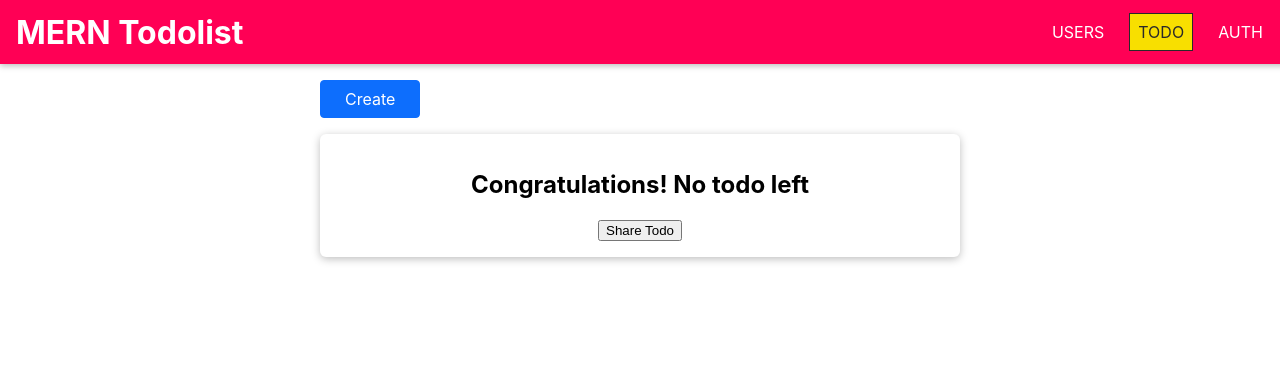
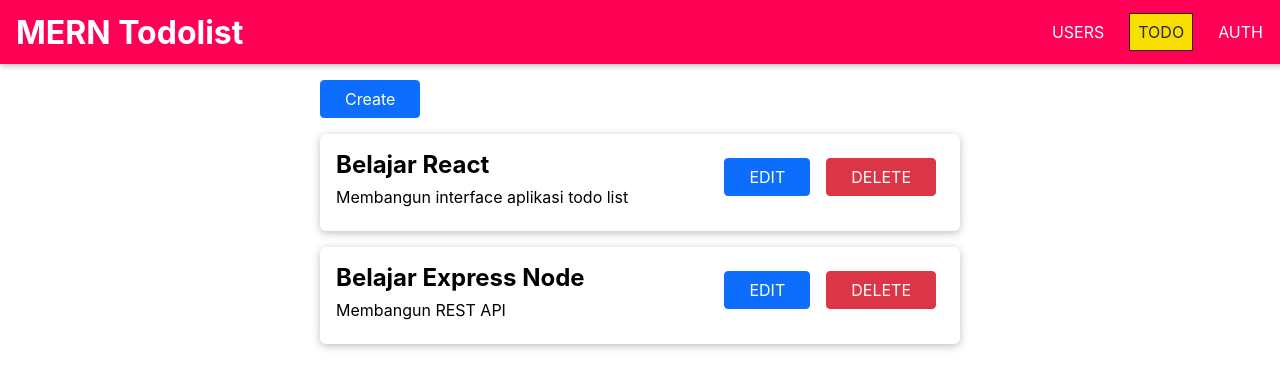
Before and after one commit to adityapryg/mern-frontend, a React (Create React App) app: page /todo in a window 1280 px wide. Shown: the top 388 px of the page. Built offline with nearby package versions, Linux system fonts and the light colour scheme.

Commit message:
[FIX] Small fix todo pages

```diff
--- a/src/todo/pages/Todo.js
+++ b/src/todo/pages/Todo.js
@@ -21,14 +21,17 @@ const DUMMY_TODO = [
 ]
 
 const Todo = () => {
+
     let userID = useParams().userID;
-    let requestedTodo = DUMMY_TODO.filter(todo => todo.creator === userID)
+    let requestedTodo = [...DUMMY_TODO];
     return (
       <section>
         <div className="todo">
           <Button to="/todo/new">Create</Button>
         </div>
-        <TodoList items={requestedTodo} />
+        <TodoList
+          items={ userID ? requestedTodo.filter(todo => todo.creator === userID) : DUMMY_TODO}
+        />
       </section>
     )
 }
```
